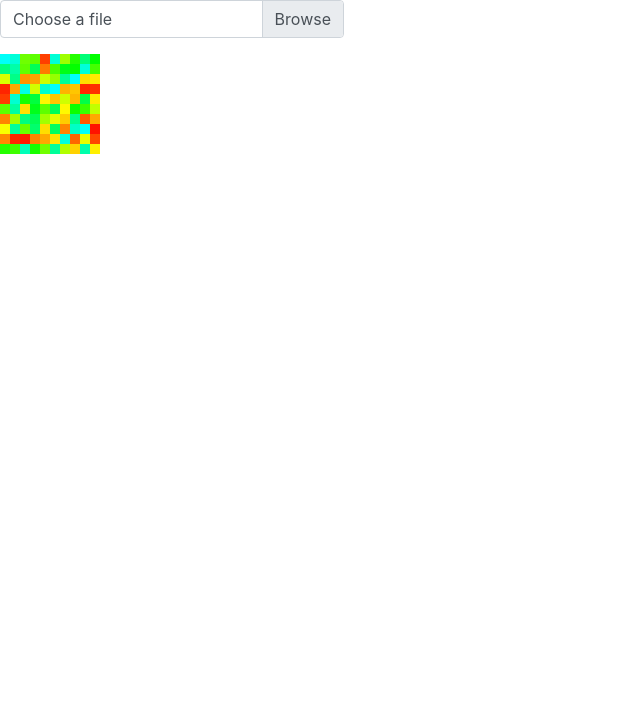
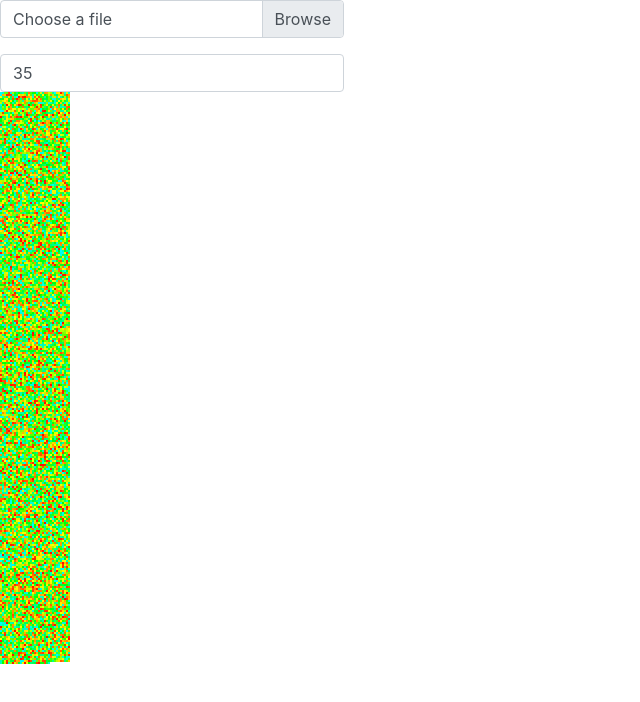
Before and after one commit to nikita-skobov/data-visualizer, a React app: page / in a window 1280 px wide. Shown: the top 702 px of the page, without its empty margins (0-640 px from the left). Built offline with nearby package versions, Linux system fonts and the light colour scheme.

Commit message:
adds file reading, column changing functionality
this implementation is temporary for testing purposes

```diff
--- a/src/App.js
+++ b/src/App.js
@@ -1,3 +1,4 @@
+/* global FileReader */
 import React, { Component } from 'react'
 
 import {
@@ -6,12 +7,13 @@ import {
   Form,
   FormGroup,
   CustomInput,
+  Input,
 } from 'reactstrap'
 
 import CanvasVisualizer from './components/CanvasVisualizer'
 
 export default function App() {
-  const testSize = 100
+  const testSize = 10000
   const arr = [...Array(testSize).keys()]
   arr.forEach((key) => {
     arr[key] = Math.floor(Math.random() * 255)
@@ -19,17 +21,45 @@ export default function App() {
 
   const testData = new Uint8Array(arr)
 
+  const defaultColumnCount = 35
+
+  const handleFile = (e) => {
+    e.preventDefault()
+    const { target } = e
+    const { files } = target
+    const [file] = files
+
+    const reader = new FileReader()
+    reader.onload = (res) => {
+      const { result } = res.target
+      const uArr = new Uint8Array(result)
+      window.CanvasVisualizer.changeData(uArr)
+    }
+    reader.readAsArrayBuffer(file)
+  }
+
+  const handleColChange = (e) => {
+    e.preventDefault()
+    const { target } = e
+    const { value } = target
+    const newColCount = parseInt(value, 10)
+    console.log(newColCount)
+    window.CanvasVisualizer.changeColumns(newColCount)
+  }
+
+
   return (
     <Col fluid>
       <Row>
         <Form>
           <FormGroup>
-            <CustomInput type="file" label="Choose a file" id="filebrowser" name="customFileBrowser" />
+            <CustomInput onChange={handleFile} type="file" label="Choose a file" id="filebrowser" name="customFileBrowser" />
           </FormGroup>
+          <Input type="number" defaultValue={defaultColumnCount} onChange={handleColChange} placeholder="Change Column Count" />
         </Form>
       </Row>
       <Row>
-        <CanvasVisualizer data={testData} columns={10} />
+        <CanvasVisualizer boxWidth={2} boxHeight={2} data={testData} columns={defaultColumnCount} />
       </Row>
     </Col>
   )
--- a/src/components/CanvasVisualizer.js
+++ b/src/components/CanvasVisualizer.js
@@ -8,6 +8,10 @@ import { drawRow, clearContext } from '../utils/CanvasTools'
 export default class CanvasVisualizer extends Component {
   constructor(props) {
     super(props)
+
+    // this.brain = props.brain
+    // this.brain.store('CanvasVisualizer', this)
+    window.CanvasVisualizer = this
 
     this.state = {
       data: props.data,
@@ -147,4 +151,5 @@ CanvasVisualizer.propTypes = {
   columns: PropTypes.number.isRequired,
   colorProfile: PropTypes.instanceOf(Object),
   data: PropTypes.instanceOf(Uint8Array).isRequired,
+  brain: PropTypes.instanceOf(Object).isRequired,
 }
```
